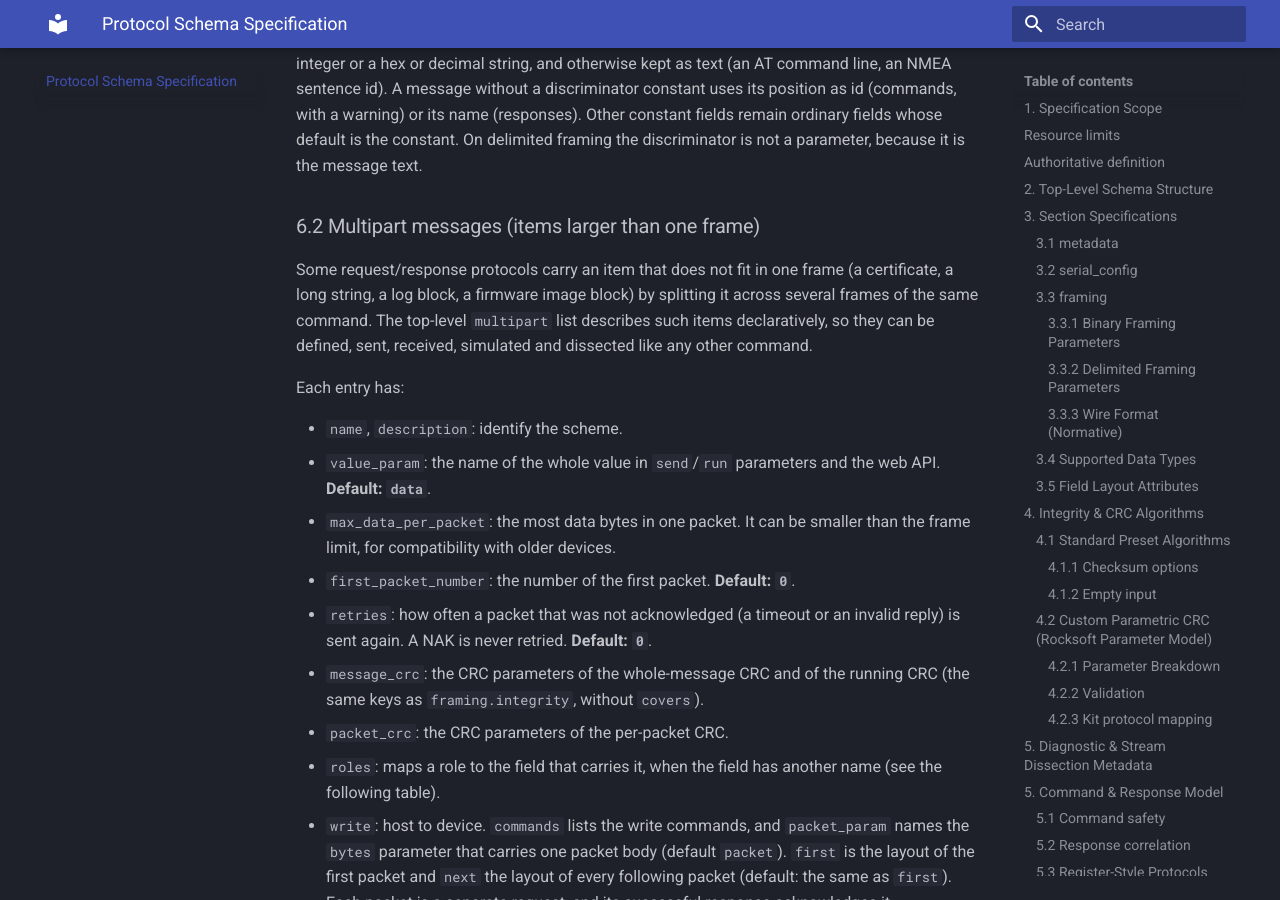
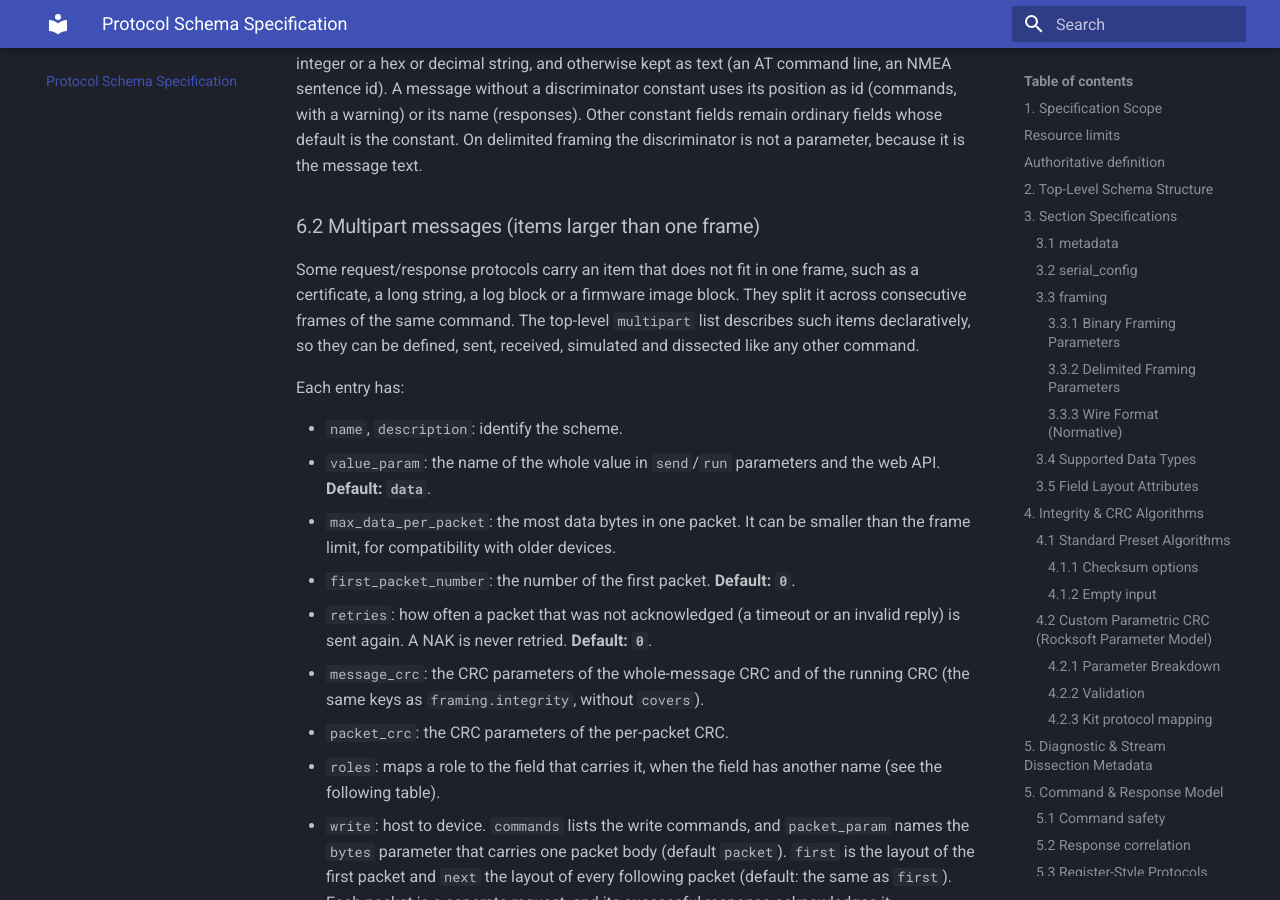
Before and after one commit to markbac/omni-uart, an MkDocs documentation site: the page built from docs/specs/protocol-schema-specification.md, in a window 1280 px wide and 900 px high, scrolled down 14584 px. Built offline with MkDocs 1.6.1 and Material for MkDocs 9.7.7, drawn with Linux system fonts in a browser that asks for light colours.

Commit message:
docs(spec): split long sentence in multipart section
Co-Authored-By: Claude Opus 5.5 <noreply@anthropic.com>

```diff
--- a/docs/specs/protocol-schema-specification.md
+++ b/docs/specs/protocol-schema-specification.md
@@ -405,7 +405,7 @@ When a `uart-interface-schema-kit` protocol is loaded, its `commands` become com
 
 ### 6.2 Multipart messages (items larger than one frame)
 
-Some request/response protocols carry an item that does not fit in one frame (a certificate, a long string, a log block, a firmware image block) by splitting it across several frames of the same command. The top-level `multipart` list describes such items declaratively, so they can be defined, sent, received, simulated and dissected like any other command.
+Some request/response protocols carry an item that does not fit in one frame, such as a certificate, a long string, a log block or a firmware image block. They split it across consecutive frames of the same command. The top-level `multipart` list describes such items declaratively, so they can be defined, sent, received, simulated and dissected like any other command.
 
 Each entry has:
 
```
